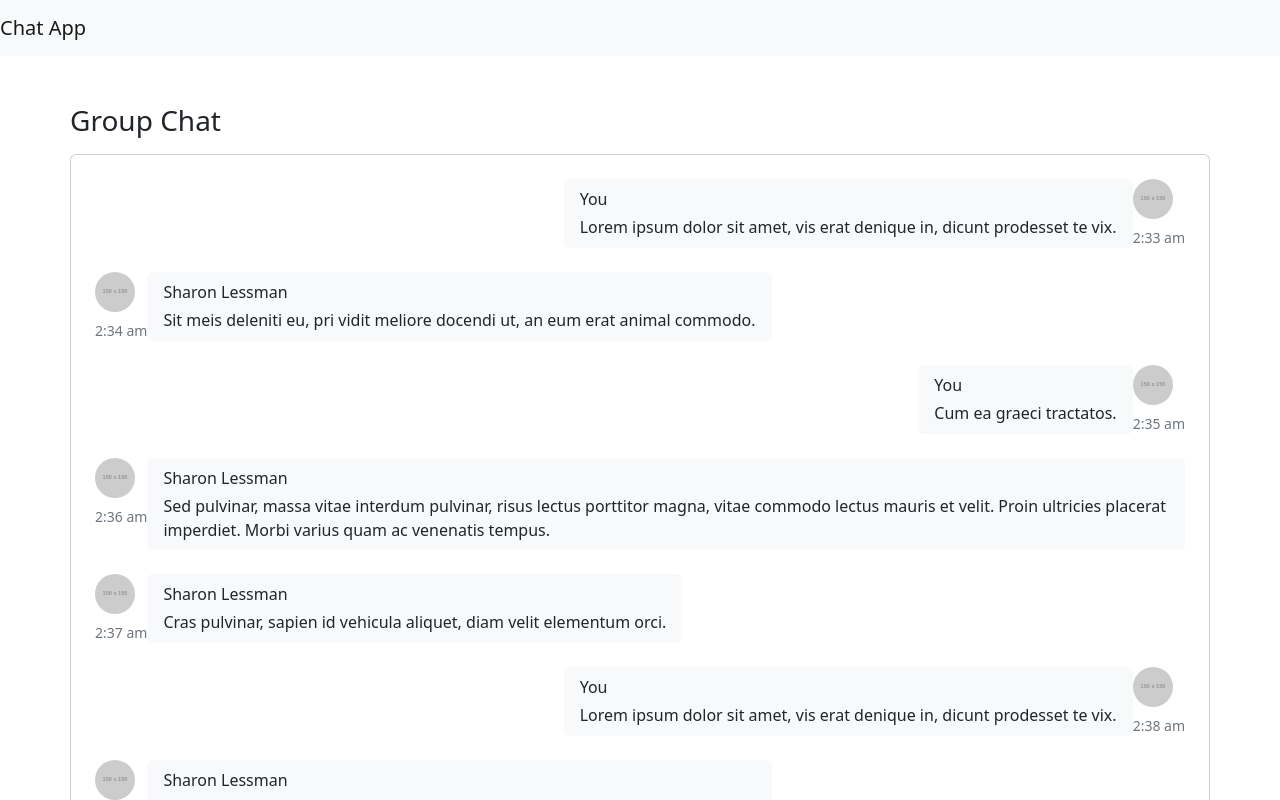
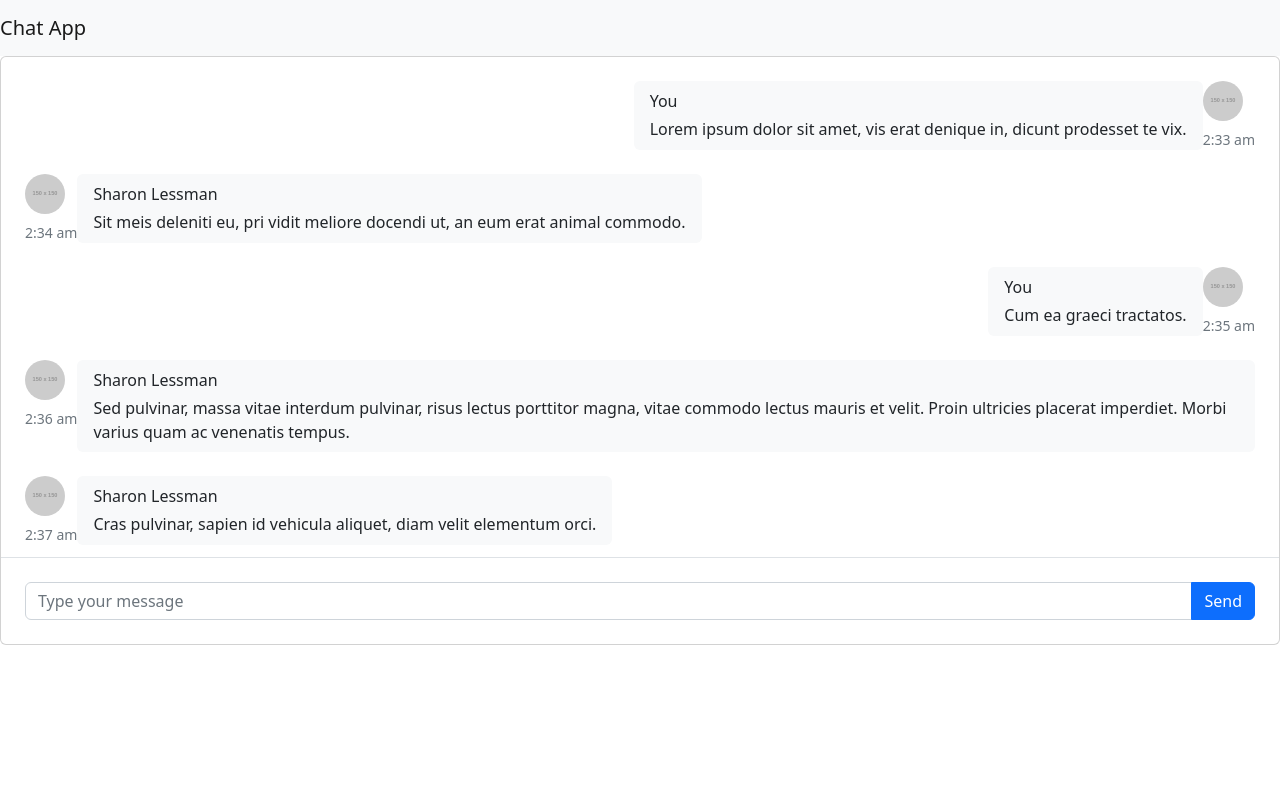
Before and after one commit to sirdoro1/react-chat-app, a React (Create React App) app: page / in a window 1280 px wide. Shown: the top 800 px of the page. Built offline with nearby package versions, Linux system fonts and the light colour scheme.

Commit message:
Update
- reduced max-height of chat-msg box
- changed chat layout bootstrap class from .container to .container-fluid

```diff
--- a/src/assets/css/chat.css
+++ b/src/assets/css/chat.css
@@ -11,7 +11,7 @@ body{margin-top:20px;}
 .chat-messages {
     display: flex;
     flex-direction: column;
-    max-height: 800px;
+    max-height: 500px;
     overflow-y: scroll
 }
 
--- a/src/components/Chat.js
+++ b/src/components/Chat.js
@@ -3,8 +3,7 @@ import '../assets/css/chat.css';
 const Chat = () => {
   return (
     <>
-        <div className="container p-0 my-5">
-            <h1 className="h3 mb-3">Group Chat</h1>
+        <div className="container-fluid p-0">
             <div className="card">
                 <div className="row g-0">
                     <div className="col-12 col-lg-12 col-xl-12">
@@ -147,14 +146,12 @@ const Chat = () => {
 
                             </div>
                         </div>
-
-                        <div className="flex-grow-0 py-3 px-4 border-top">
+                        <div className="flex-grow-0 py-4 px-4 border-top">
                             <div className="input-group">
                                 <input type="text" className="form-control" placeholder="Type your message" />
                                 <button className="btn btn-primary">Send</button>
                             </div>
                         </div>
-
                     </div>
                 </div>
             </div>
```
